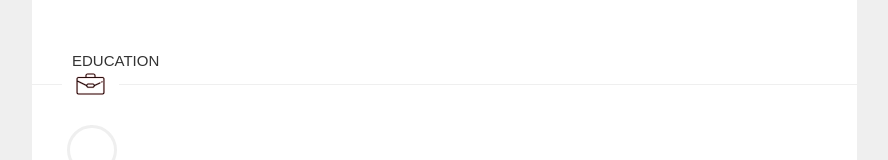
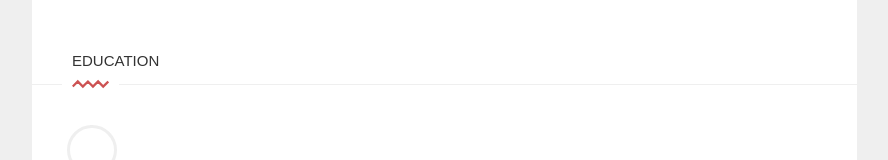
Before and after one commit to xEyad/cv, an Angular app: page / in a window 1280 px wide. Shown: the part 3367-3527 px from the top of the page, without its empty margins (338-1226 px from the left). Built offline with nearby package versions, Linux system fonts and the light colour scheme.

Commit message:
revert icon

```diff
--- a/src/app/about/about.component.html
+++ b/src/app/about/about.component.html
@@ -251,30 +251,22 @@
       <h1>education</h1>
       <div class="divider">
         <div class="zigzag large clearfix" data-svg-drawing="yes">
-          <svg fill="#000000" height="28px" width="37px" version="1.1" id="Layer_1" xmlns="http://www.w3.org/2000/svg" xmlns:xlink="http://www.w3.org/1999/xlink"
-            viewBox="0 0 512 512" xml:space="preserve">
-          <g>
-            <g>
-              <path d="M476.294,126.453H348.813v-22.251c0-22.589-18.378-40.967-40.967-40.967H204.154c-22.589,0-40.967,18.378-40.967,40.967
-                v22.251H35.706C16.018,126.453,0,142.471,0,162.158v250.9c0,19.689,16.018,35.706,35.706,35.706h440.587
-                c19.689,0,35.706-16.018,35.706-35.706v-250.9C512,142.471,495.982,126.453,476.294,126.453z M183.586,104.202
-                c0-11.342,9.227-20.569,20.569-20.569h103.691c11.341,0,20.569,9.227,20.569,20.569v22.251H183.586V104.202z M491.602,413.059
-                c0,8.441-6.867,15.308-15.308,15.308H35.706c-8.441,0-15.308-6.866-15.308-15.308V216.248L176.992,292.2
-                c3.174,19.356,20.012,34.174,40.251,34.174h77.514c20.239,0,37.077-14.818,40.251-34.174l97.809-47.442
-                c5.068-2.458,7.183-8.559,4.725-13.627c-2.457-5.069-8.558-7.185-13.627-4.725l-91.205,44.238
-                c-5.974-15.128-20.729-25.863-37.953-25.863h-77.514c-17.224,0-31.98,10.736-37.953,25.863L20.398,193.577v-31.419
-                c0-8.44,6.867-15.307,15.308-15.307h440.587c8.44,0,15.308,6.866,15.308,15.307V413.059z M196.845,285.578
-                c0-11.248,9.151-20.398,20.398-20.398h77.514c11.248,0,20.398,9.151,20.398,20.398s-9.151,20.398-20.398,20.398h-77.514
-                C205.995,305.976,196.845,296.825,196.845,285.578z"/>
-            </g>
-          </g>
-          <g>
-            <g>
-              <path d="M477.458,211.773c-2.457-5.07-8.559-7.183-13.627-4.727l-6.258,3.035c-5.069,2.458-7.184,8.56-4.727,13.627
-                c1.763,3.635,5.399,5.751,9.184,5.751c1.493,0,3.01-0.328,4.443-1.024l6.258-3.035C477.8,222.942,479.915,216.84,477.458,211.773z
-                "/>
-            </g>
-          </g>
+          <svg
+            xml:space="preserve"
+            viewBox="0 0 69.172 14.975"
+            width="37"
+            height="28"
+            y="0px"
+            x="0px"
+            xmlns:xlink="http://www.w3.org/1999/xlink"
+            xmlns="http://www.w3.org/2000/svg"
+            version="1.1"
+          >
+            <path
+              d="M1.357,12.26 10.807,2.81 20.328,12.332
+29.781,2.879 39.223,12.321 48.754,2.79 58.286,12.321 67.815,2.793 "
+              style="stroke-dasharray: 93.9851, 93.9851; stroke-dashoffset: 0"
+            ></path>
           </svg>
         </div>
       </div>
```
